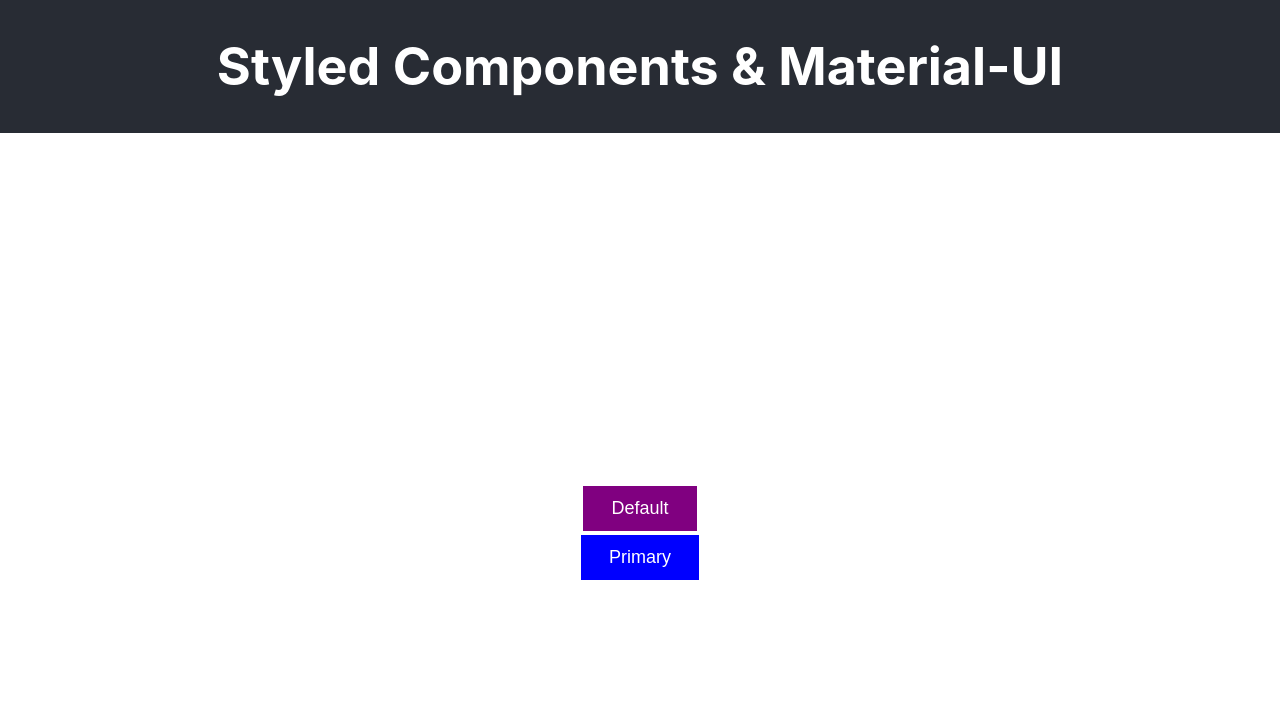
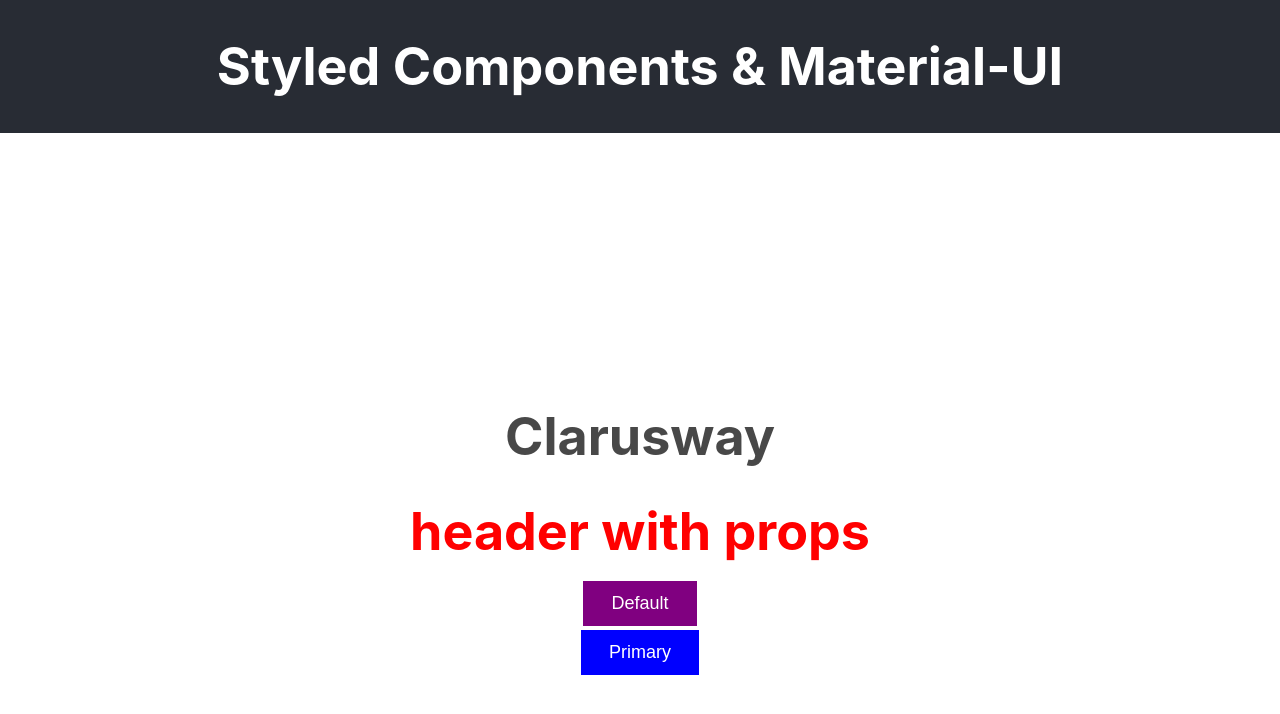
Before and after one commit to argun8394/styling_components, a React (Create React App) app: page / in a window 1280 px wide. Shown: the top 714 px of the page. Built offline with nearby package versions, Linux system fonts and the light colour scheme.

Commit message:
create styled Header_comp

```diff
--- /dev/null
+++ b/src/components/styled-comp/header/HeaderText.js
@@ -0,0 +1,7 @@
+import styled from "styled-components";
+
+export default styled.h1`
+color: ${(props)=>(props.headerColor ? props.headerColor : "#484848")};
+fon-size: 1.5rem;
+margin: 1rem;
+`
--- a/src/components/styled-comp/index.js
+++ b/src/components/styled-comp/index.js
@@ -1,10 +1,13 @@
 import React from "react";
 import {Button} from "../styled-comp/button/Button.styles";
-import Wrapper from "./wrapper/Wrapper"
+import Wrapper from "./wrapper/Wrapper";
+import HeaderText from "./header/HeaderText";
 
  const StyledComponents = ()=>{
     return(
         <Wrapper /*row*/>
+           <HeaderText>Clarusway</HeaderText>
+           <HeaderText headerColor="red">header with props</HeaderText>
             <Button>Default</Button>
             <Button primary>Primary</Button>
         </Wrapper>
```
